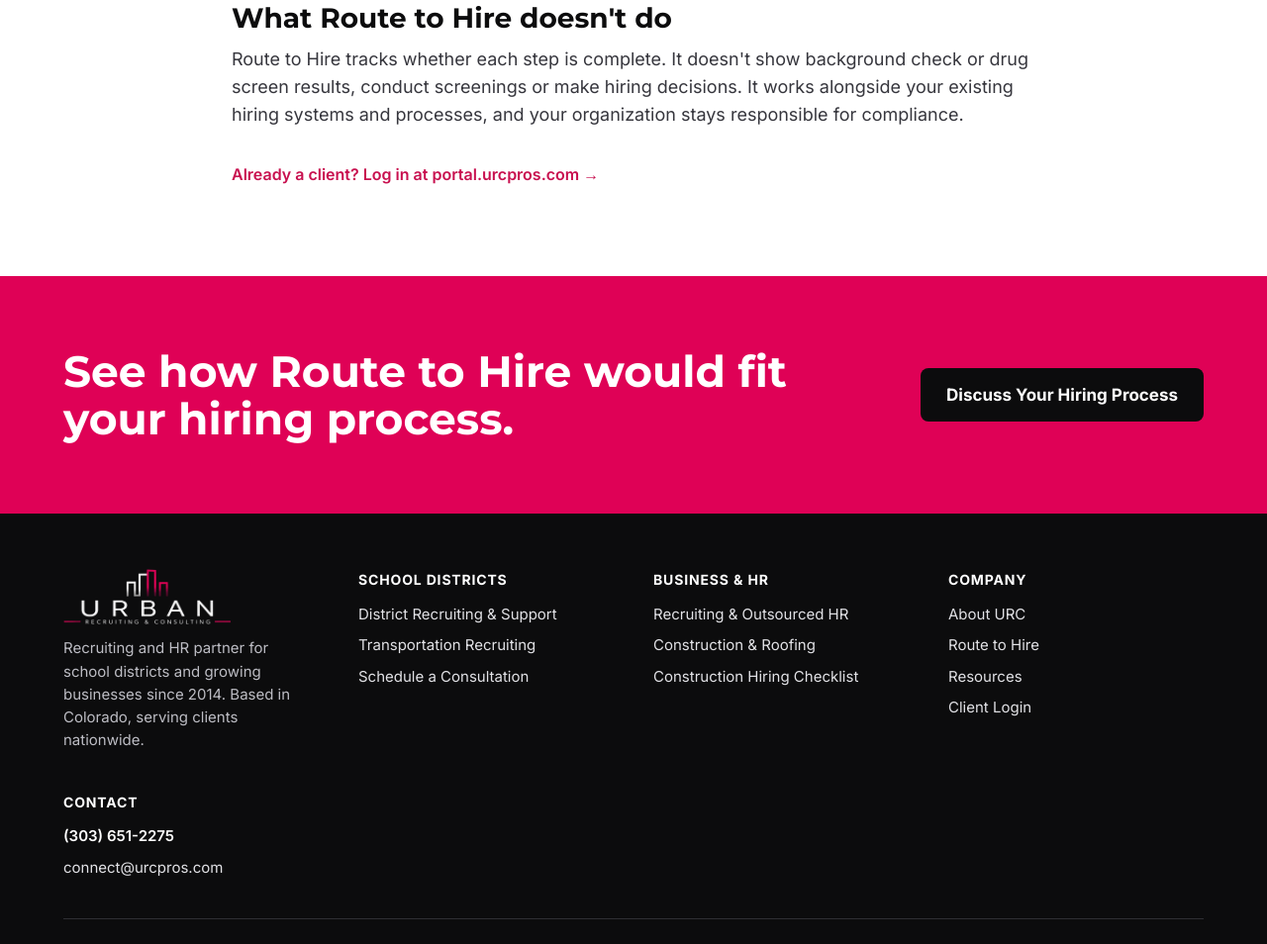
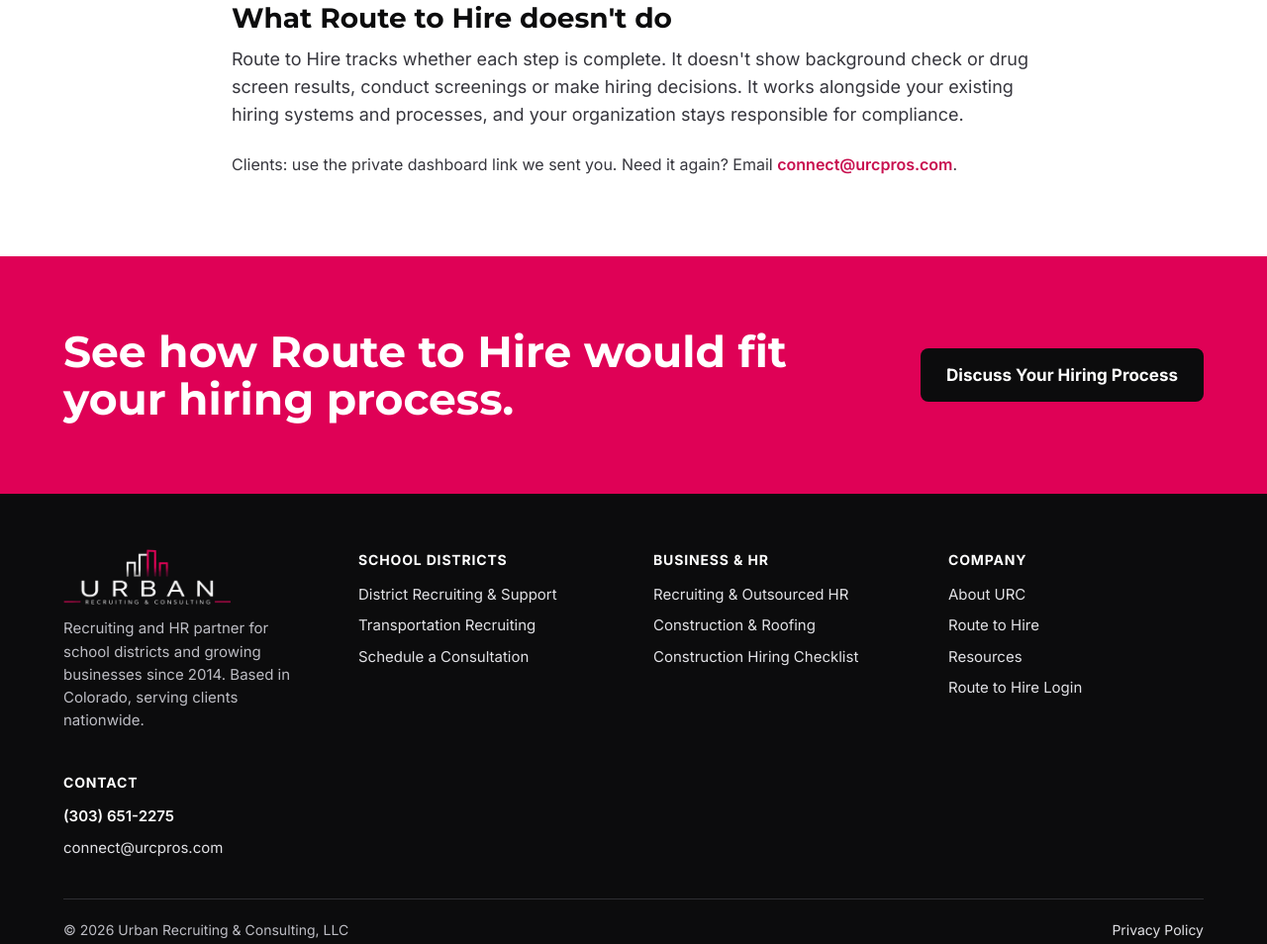
Before and after one commit to dustinurban-ui/urcpros-website, a website: page route-to-hire.html in a window 1280 px wide. Shown: the part 1846-2800 px from the top of the page at 99% size. Drawn offline with Linux system fonts and the light colour scheme.

Commit message:
Move Route to Hire login to the footer
Only URC staff sign in to Route to Hire, so remove "Client Login" from the main menu,
rename the footer link to "Route to Hire Login", and tell clients on the Route to Hire
page to use their private dashboard link.

Co-Authored-By: Claude Opus 5.5 <noreply@anthropic.com>
Claude-Session: https://claude.ai/code/session_01DMFGzKHDqZ7Jm7akorFAKp

```diff
--- a/assets/site.js
+++ b/assets/site.js
@@ -2,7 +2,7 @@
 (function () {
   // ---- Settings you may want to change ----
   var CALENDLY_URL = 'https://calendly.com/surban26';
-  // Route to Hire client login address.
+  // Route to Hire staff login address (footer link).
   var PORTAL_URL = 'https://portal.urcpros.com';
   // Booking link for the 15-minute checklist review. Leave '' to use CALENDLY_URL.
   var CHECKLIST_REVIEW_URL = '';
--- a/route-to-hire.html
+++ b/route-to-hire.html
@@ -36,7 +36,6 @@
 <a href="/route-to-hire" aria-current="page">Route to Hire</a>
 <a href="/resources">Resources</a>
 <a href="/about">About</a>
-<a class="nav-login" href="https://portal.urcpros.com" data-portal-link>Client Login</a>
 <a class="btn btn-pink" href="/contact" data-cta="Header: Schedule a Consultation">Schedule a Consultation</a>
 </nav>
 </div>
@@ -110,7 +109,7 @@
 <div class="wrap" style="max-width: 860px">
 <h2 style="font-size: 28px; margin-bottom: 12px">What Route to Hire doesn't do</h2>
 <p class="lede">Route to Hire tracks whether each step is complete. It doesn't show background check or drug screen results, conduct screenings or make hiring decisions. It works alongside your existing hiring systems and processes, and your organization stays responsible for compliance.</p>
-<p style="margin-top: 24px"><a class="text-link" href="https://portal.urcpros.com" data-portal-link>Already a client? Log in at portal.urcpros.com →</a></p>
+<p style="margin-top: 24px">Clients: use the private dashboard link we sent you. Need it again? Email <a class="text-link" style="padding: 0" href="mailto:connect@urcpros.com?subject=Route%20to%20Hire%20dashboard%20link">connect@urcpros.com</a>.</p>
 </div>
 </section>
 
@@ -146,7 +145,7 @@
 <a href="/about">About URC</a>
 <a href="/route-to-hire">Route to Hire</a>
 <a href="/resources">Resources</a>
-<a href="https://portal.urcpros.com" data-portal-link>Client Login</a>
+<a href="https://portal.urcpros.com" data-portal-link>Route to Hire Login</a>
 </nav>
 <div>
 <p class="foot-head">Contact</p>
```
Also changed, not shown: _src/partials/footer.html (+1 -1 lines), _src/partials/header.html (+0 -1 lines), _src/route-to-hire.main.html (+1 -1 lines), about.html (+1 -2 lines), business.html (+1 -2 lines), business/construction.html (+1 -2 lines), checklist.html (+1 -2 lines), contact.html (+1 -2 lines), index.html (+1 -2 lines), privacy-policy.html (+1 -2 lines), resources.html (+1 -2 lines), school-districts.html (+1 -2 lines), school-districts/transportation.html (+1 -2 lines).
